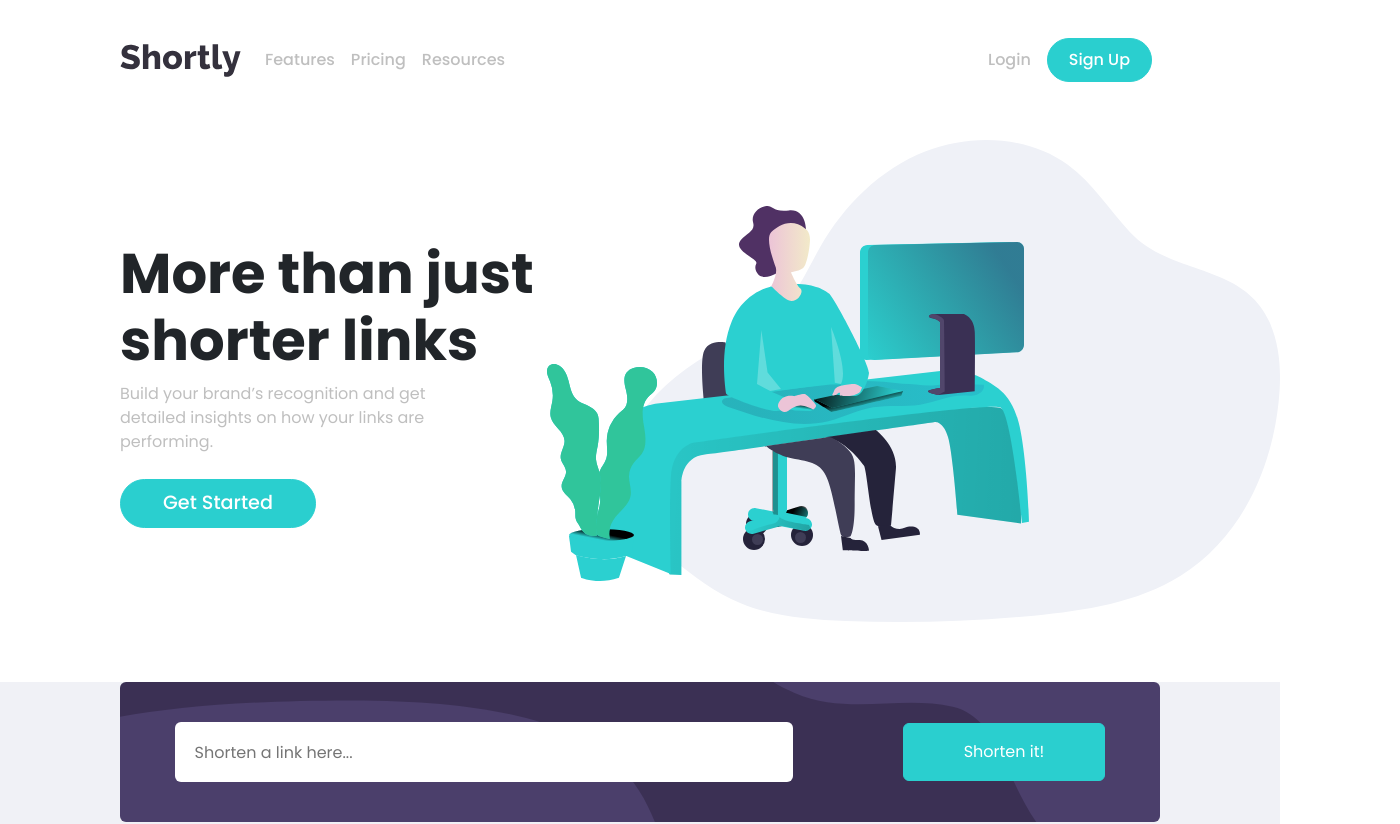
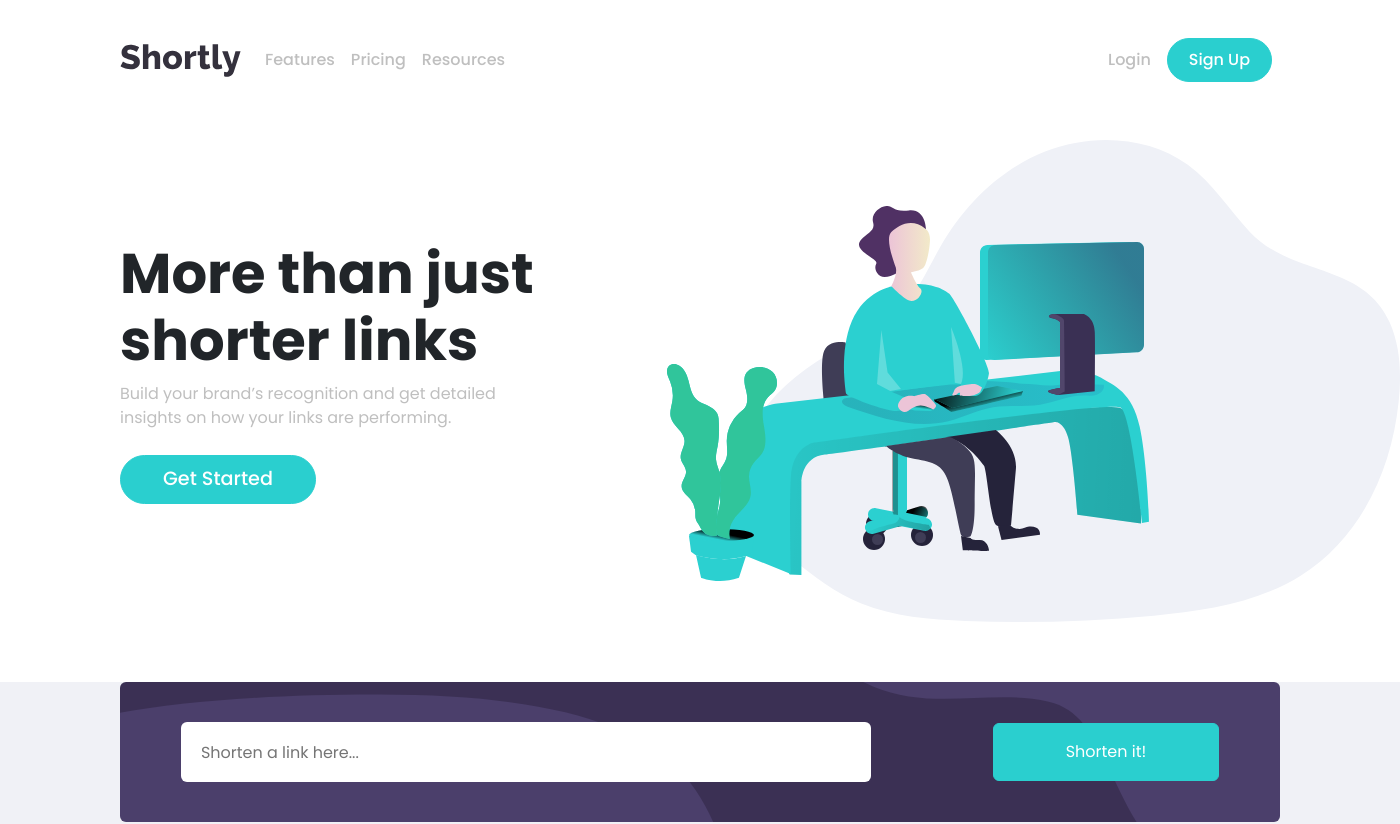
Before and after one commit to MrBeamer/shortly, a React (Create React App) app: page / in a window 1280 px wide. Shown: the top 824 px of the page, 1400 px wide, since content can reach past the window. Built offline with nearby package versions, Linux system fonts and the light colour scheme.

Commit message:
fixed overflow

```diff
--- a/src/App.jsx
+++ b/src/App.jsx
@@ -12,7 +12,7 @@ function App() {
   const [linkArr, setLinkArr] = useState([]);
 
   return (
-    <div>
+    <div className="box">
       <Navigation />
       <Banner />
       <main className="main__section">
--- a/src/style.css
+++ b/src/style.css
@@ -23,6 +23,11 @@
 body {
   font-family: "Poppins", sans-serif;
   /* font-size: 18px; */
+}
+
+.box {
+  width: 1400px;
+  margin: 0 auto;
 }
 
 /* General */
```
